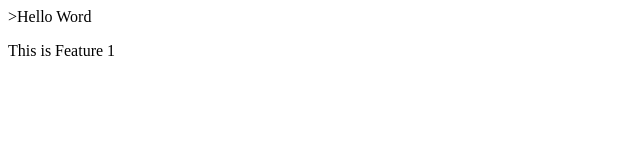
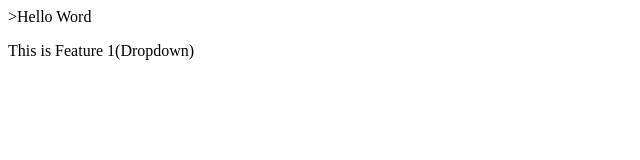
Before and after one commit to amitkumar7245/Localmultivendor, a plain HTML site: page index.html in a window 1280 px wide. Shown: the full height of the page, 0-640 px from the left. Drawn offline with Linux system fonts and the light colour scheme.

Commit message:
dropdown

```diff
--- a/index.html
+++ b/index.html
@@ -1,2 +1,2 @@
 <p>>Hello Word</p>
-<p> This is Feature 1</p>
+<p> This is Feature 1(Dropdown)</p>
```
